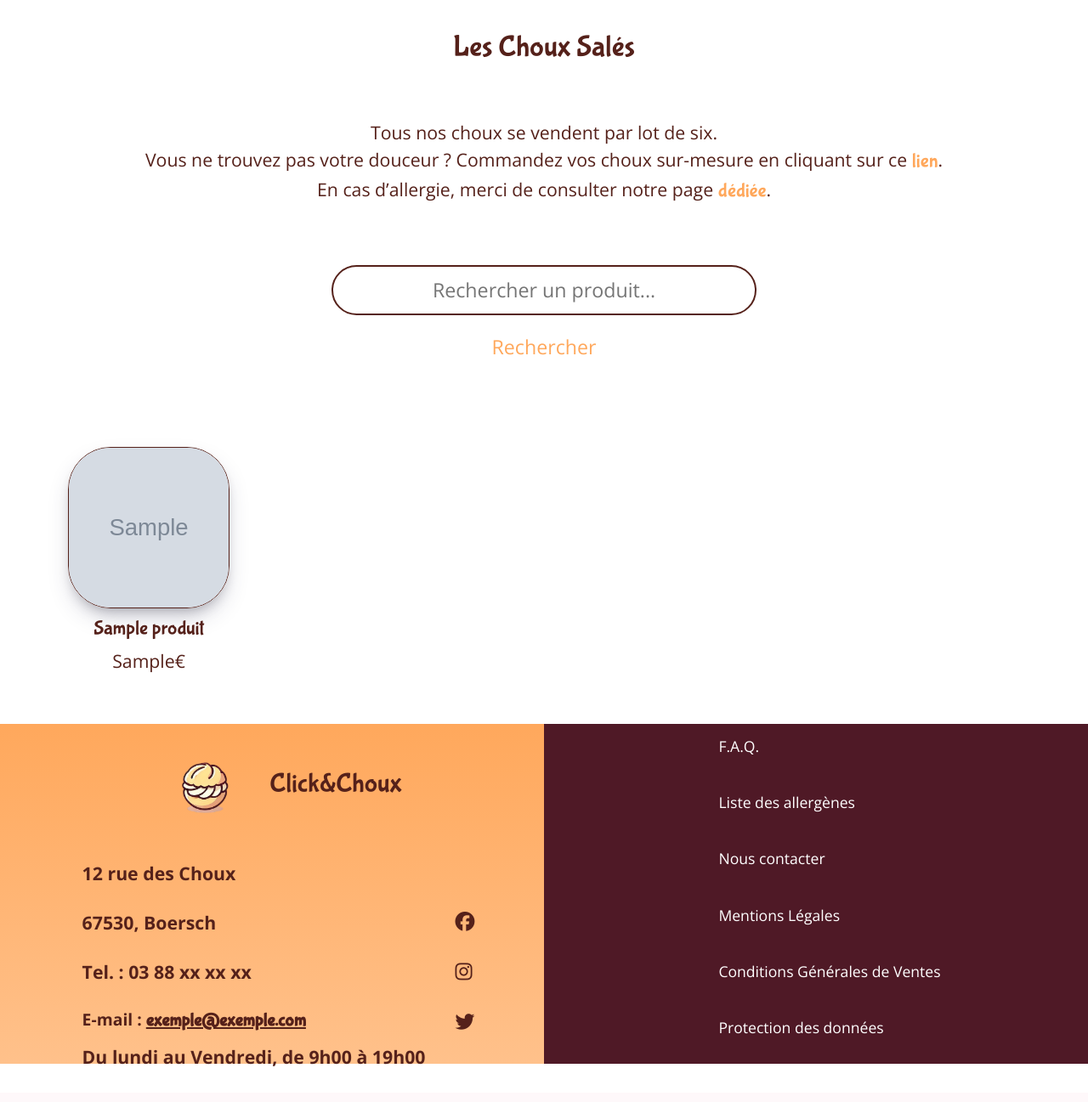
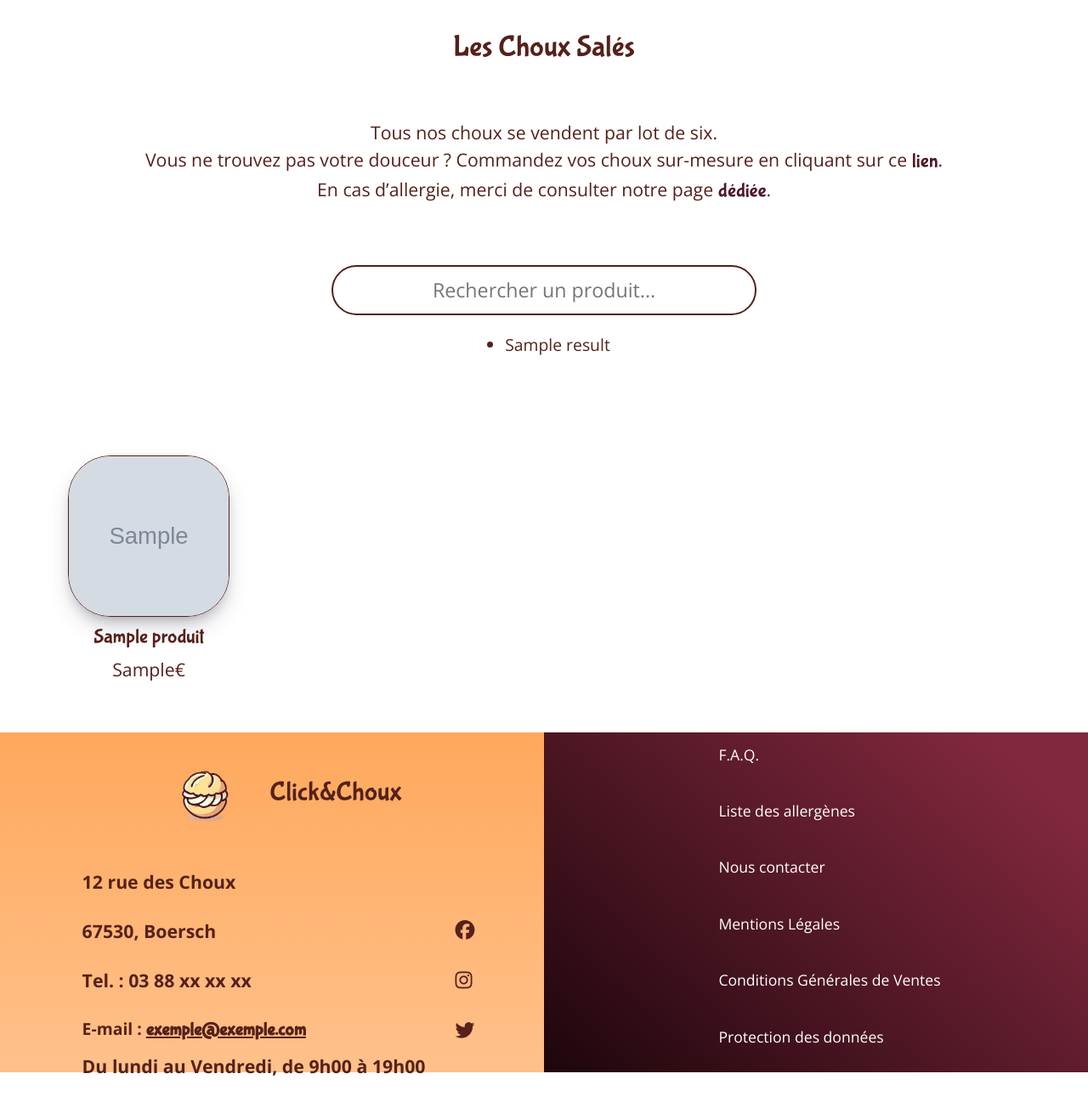
Before and after one commit to GiacoLnd/ClickAndChoux, a Symfony app: template templates/produit/salty.html.twig in a window 1280 px wide. Shown: the part 170-1467 px from the top of the page at 85% size. Before the commit the page ends 1425 px from the top, so only its background shows below. Run offline with Twig, Linux system fonts and the light colour scheme; the template is opened without the code that fills it: most values are stand-ins (such as "Sample title", 1, 10 or a date in 2020); grey boxes marked "Sample" are stand-in pictures; some libraries are stand-ins or nearby versions.

Commit message:
working on ajax for searchbar

```diff
--- a/public/css/style.css
+++ b/public/css/style.css
@@ -8,12 +8,13 @@
     --font-color: #55211A;
     --font-family-primary: "Open sans", sans-serif;
     --font-size: 1.1em;
-    --link-color: #FFA85C;
+    --link-color: #4F1926;
+    --link-gradient: linear-gradient(42deg, rgba(33,7,13,1) 3%, rgba(130,40,62,1) 89%);
     --link-family-primary: "Bubblegum Sans", sans-serif;
     --link-size: 1.1em;
     --footer-left-bg-primary: #FFA85C;
     --footer-left-bg-secondary: #FFC18B;
-    --footer-right-bg: #4F1926;
+    --footer-right-bg: linear-gradient(42deg, rgba(33,7,13,1) 3%, rgba(130,40,62,1) 89%);
     --navbar-bg-primary: #FCC5D2;
     --navbar-bg-secondary: #FFFFFF;
 }
--- a/public/js/script.js
+++ b/public/js/script.js
@@ -29,7 +29,6 @@ document.addEventListener('DOMContentLoaded', function () {
 
     // Vérifie si l'URL actuelle correspond à un catalogue
     if (!urlsCatalogues.includes(window.location.pathname)) {
-        console.log("AJAX bloqué : URL non autorisée.");
         return;
     }
 
@@ -196,6 +195,19 @@ document.addEventListener('DOMContentLoaded', function () {
     });
 });
 
+// JQUERY AJAX for catalog searchbar
+$(document).ready(function(){
+    $('#search-input').on('input', function() {
+        var searchQuery = $(this).val();
+
+        if(searchQuery.length < 0) {
+            $.ajax({
+                url
+            })
+        }
+    })
+})
+
 // Datatables scripts
 
 // User orders list dataTables
@@ -264,6 +276,15 @@ $(document).ready(function() {
 
 // Script to zoom images in detail produit
 
+
+
 document.getElementById("image").addEventListener("click", function() {
     this.classList.toggle("zoom");
 })
+
+
+const image = document.getElementById("image")
+
+document.getElementById("text-image").addEventListener("click", function() {
+    image.classList.toggle("zoom")
+})
--- a/templates/base.html.twig
+++ b/templates/base.html.twig
@@ -36,10 +36,10 @@
 
 
                     <div class="burger-user">
-                        <a href="{{ path('panier_afficher') }}" class="position-relative">
+                        <a href="{{ path('panier_afficher') }}">
                             <i class="fa-solid fa-shopping-cart"></i>
                             {% if quantity > 0 %}
-                                <span class="position-absolute top-0 start-100 translate-middle badge rounded-pill cart-badge" id="navbar-cart-quantity">
+                                <span class="cart-badge" id="navbar-cart-quantity">
                                     {{ quantity }}
                                 </span>
                             {% endif %}
--- a/templates/panier/index.html.twig
+++ b/templates/panier/index.html.twig
@@ -24,7 +24,7 @@
                             {{ (item.produit.nomProduit) }}
 
                             <!-- Diminution -->
-                            <button data-id="{{ item.produit.id }}" class="bubblegum-link">
+                            <button data-id="{{ item.produit.id }}" class="bubblegum-link decrease-btn">
                                 <i class="fa-solid fa-minus"></i>
                             </button>
 
@@ -32,7 +32,7 @@
                             <span id="quantity-{{ item.produit.id }}">{{ item.quantity }}</span>
 
                             <!-- Augmentation -->
-                            <button data-id="{{ item.produit.id }}" class="bubblegum-link">
+                            <button data-id="{{ item.produit.id }}" class="bubblegum-link increase-btn">
                                 <i class="fa-solid fa-plus"></i>
                             </button>
 
--- a/templates/produit/salty.html.twig
+++ b/templates/produit/salty.html.twig
@@ -23,13 +23,12 @@
 
         <div>
             <form method="GET" action="{{ path('salty_produit') }}" class="searchbar">
-                <input type="text" name="query" placeholder="Rechercher un produit..." value="{{ query }}" class="search-input">
-                <div class="search-button-container">
-                    <button type="submit" class="search-button">Rechercher</button>
-                    {% if query %}
-                        <a class="search-button" href="{{ path('salty_produit') }}">Réinitialiser</a>
-                    {% endif %}
-                </div>
+                <input type="text" name="query" placeholder="Rechercher un produit..." value="{{ query }}" class="search-input" id="search-input">
+                <ul>
+                    {% for result in results %}
+                        <li>{{ result.name }}</li>
+                    {% endfor %}
+                </ul>
             </form>
         </div>
         <div class="choux-grid-container">
--- a/templates/produit/show.html.twig
+++ b/templates/produit/show.html.twig
@@ -16,6 +16,7 @@
         <div class="details-container">
             <div class="details-image">
                 <img src="/img/{{ produit.image }}" alt="Image de {{ produit.nomProduit }}" class="details-image" id="image">
+                <p style="font-size: 0.60em; text-align:center;" id="text-image">Cliquez pour agrandir <i class="fa-regular fa-square-caret-up"></i></p>
             </div>
             <div class="list-details">
                 <div class="details-description">
```
Also changed, not shown: other parts of public/css/style.css (+22 -15 lines), src/Controller/PanierController.php (+4 -4 lines), src/Controller/ProduitController.php (+8 -5 lines).
